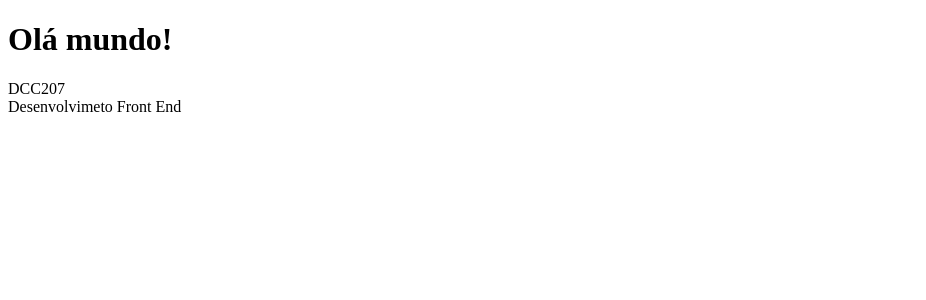
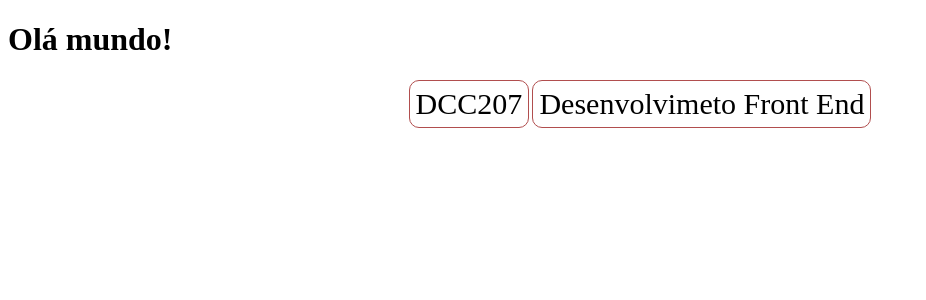
Before and after one commit to ufjf-dcc207/ufjf-dcc207-2024-3-a-atv01-IsaacNSoares, a React (Vite) app: page / in a window 1280 px wide. Shown: the top 300 px of the page, without its empty margins (0-926 px from the left). Built offline with nearby package versions, Linux system fonts and the light colour scheme.

Commit message:
adiciona css em Disciplina

```diff
--- /dev/null
+++ b/src/Disciplina.css
@@ -0,0 +1,13 @@
+.disciplina{
+  display: flex;
+  gap: 0.2em;
+  align-items: center;
+  justify-content: center;
+}
+
+.disciplina > div{
+  font-size: 30px;
+  border: 1px solid rgb(177, 78, 78);
+  padding: 0.2em;
+  border-radius: 10px;
+}
--- a/src/Disciplina.jsx
+++ b/src/Disciplina.jsx
@@ -1,6 +1,8 @@
+import "./Disciplina.css";
+
 function Disciplina() {
   return (
-  <div>
+  <div className="disciplina">
     <div>DCC207</div>
     <div>Desenvolvimeto Front End</div>
   </div>
```
